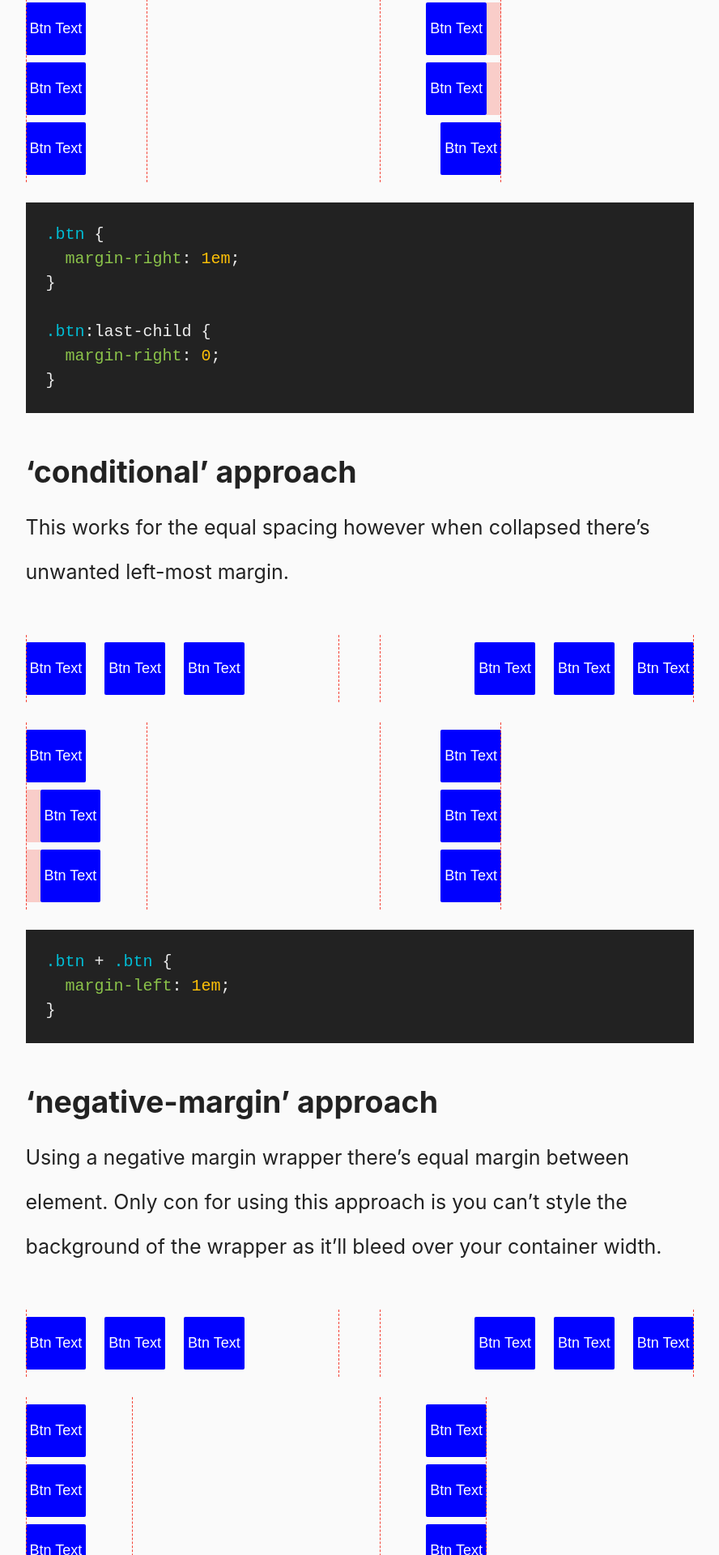
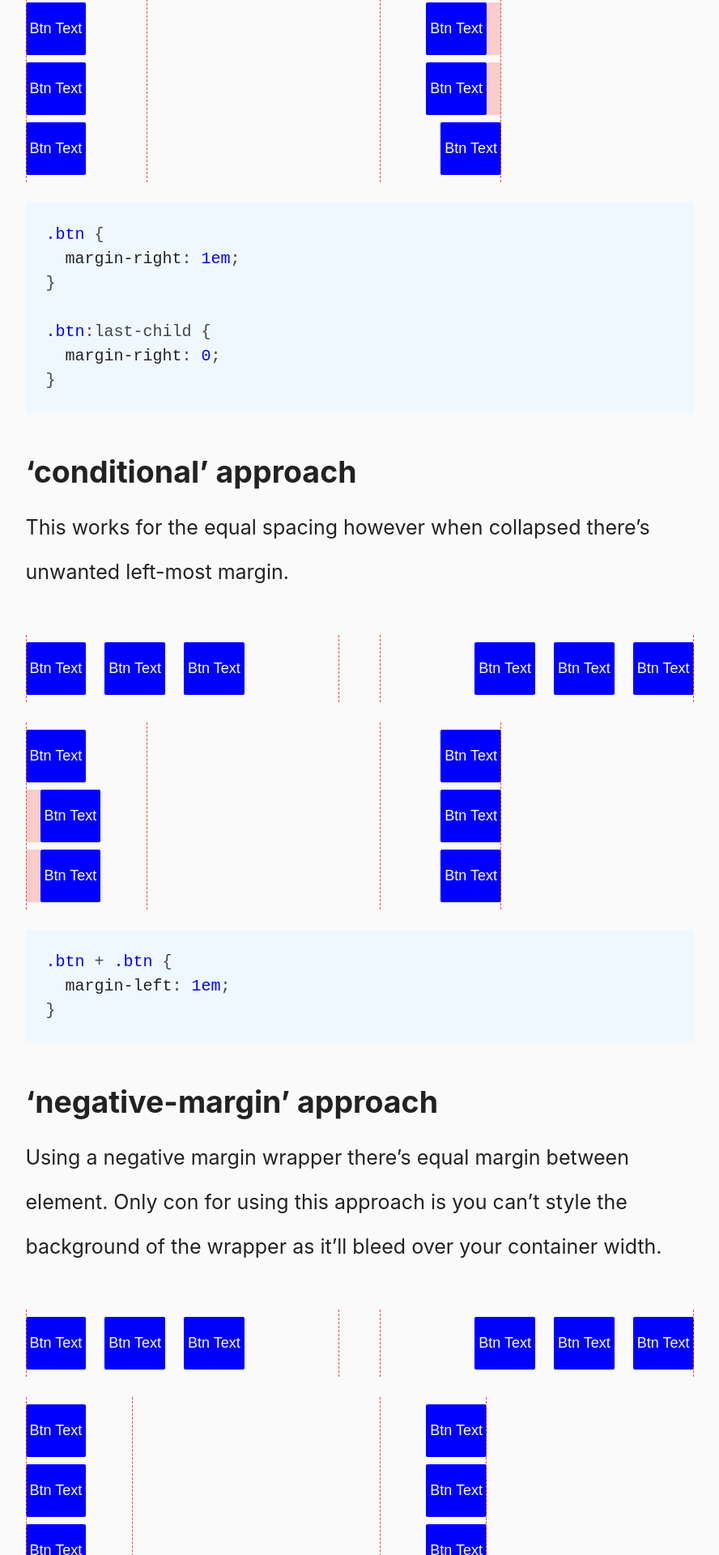
Before and after one commit to NickColley/nickcolley.co.uk, a Jekyll site: the page built from _posts/2016-03-27-stacking-elements.md, in a window 1280 px wide. Shown: the part 982-2902 px from the top of the page at 81% size, without its empty margins (196-1084 px from the left). Built offline with Jekyll 4.4.1, drawn with Linux system fonts in a browser that asks for light colours.

Commit message:
Update pre, code styles

```diff
--- a/_layouts/default.html
+++ b/_layouts/default.html
@@ -72,8 +72,8 @@
         margin-top: 0;
         margin-bottom: 1.5rem;
         padding: 1rem;
-        background-color: #222;
-        color: #EEE;
+        background-color: aliceblue;
+        color: #444;
         font-size: .8rem;
         line-height: 1.2rem;
       }
@@ -90,13 +90,17 @@
         padding-left: 1em;
       }
 
-      .code-class { color: #00BCD4; }
-      .code-prop { color: #8BC34A; }
-      .code-val { color: #FFC107; }
+      code {
+        background: aliceblue;
+      }
 
-      .highlight .language-css .nc { color: #00BCD4 }
-      .highlight .language-css .nl { color: #8BC34A; }
-      .highlight .language-css .m { color: #FFC107; }
+      .code-class { color: blue; }
+      .code-prop { color: #222; }
+      .code-val { color: blue; }
+
+      .highlight .language-css .nc { color: blue }
+      .highlight .language-css .nl { color: #222; }
+      .highlight .language-css .m { color: blue; }
 
       .heading {
         font-size: 2.15rem;
```
